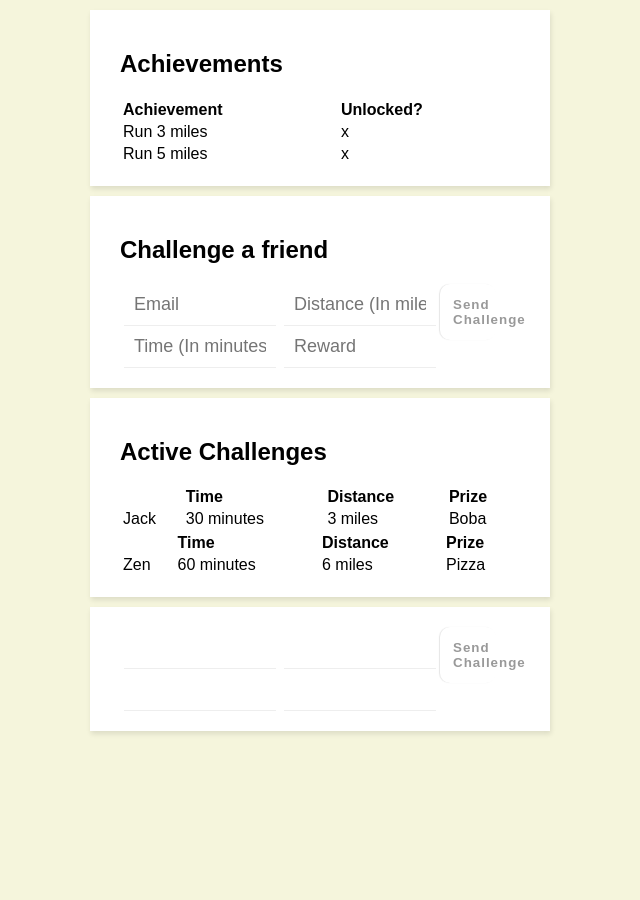
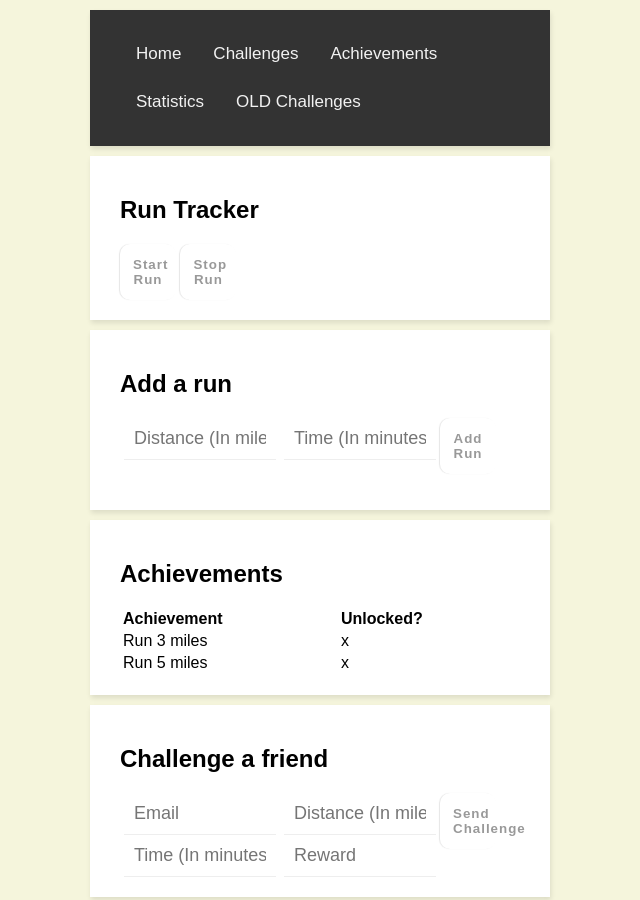
Before and after one commit to BWManiac/BWManiac.github.io, a plain HTML site: page public/challengesOLD.html in a window 1280 px wide. Shown: the top 900 px of the page, without its empty margins (320-960 px from the left). Before the commit the page ends 800 px from the top, so only its background shows below. Drawn offline with Linux system fonts and the light colour scheme.

Commit message:
Update challengesOLD.html

```diff
--- a/public/challengesOLD.html
+++ b/public/challengesOLD.html
@@ -9,6 +9,33 @@
 </head>
 
 <body>
+
+    <div class="topnav content">
+        <a href="./home.html">Home</a>
+        <a href="./challenges.html">Challenges</a>
+        <a href="./achievements.html">Achievements</a>
+        <a href="./statistics.html">Statistics</a>
+        <a href="./challengesOLD.html">OLD Challenges</a>
+
+    </div>
+
+<div class="content">
+        <h2>Run Tracker</h2>
+        <div id="map"></div>
+        <button>Start Run</button>
+        <button>Stop Run</button>
+    </div>
+
+    <div class="content">
+        <h2>Add a run</h2>
+        <form id="add-run-form">
+            <input type="text" name="name" placeholder="Distance (In miles)">
+            <input type="text" name="city" placeholder="Time (In minutes)">
+            <button>Add Run</button>
+        </form>
+        <ul id="cafe-list"></ul>
+    </div>
+
     <div class="content">
         <h2>Achievements</h2>
         <table style="width:100%">
```
